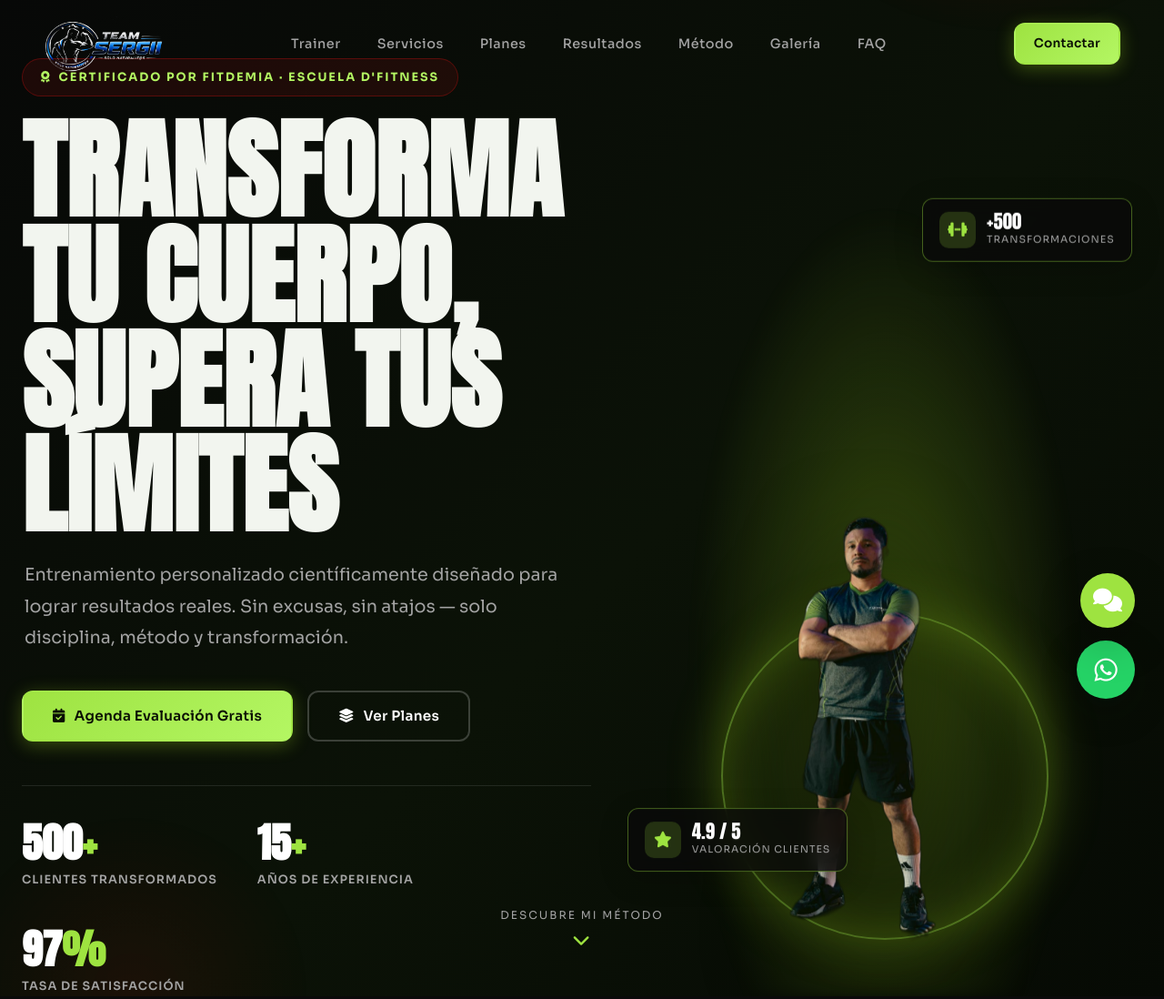
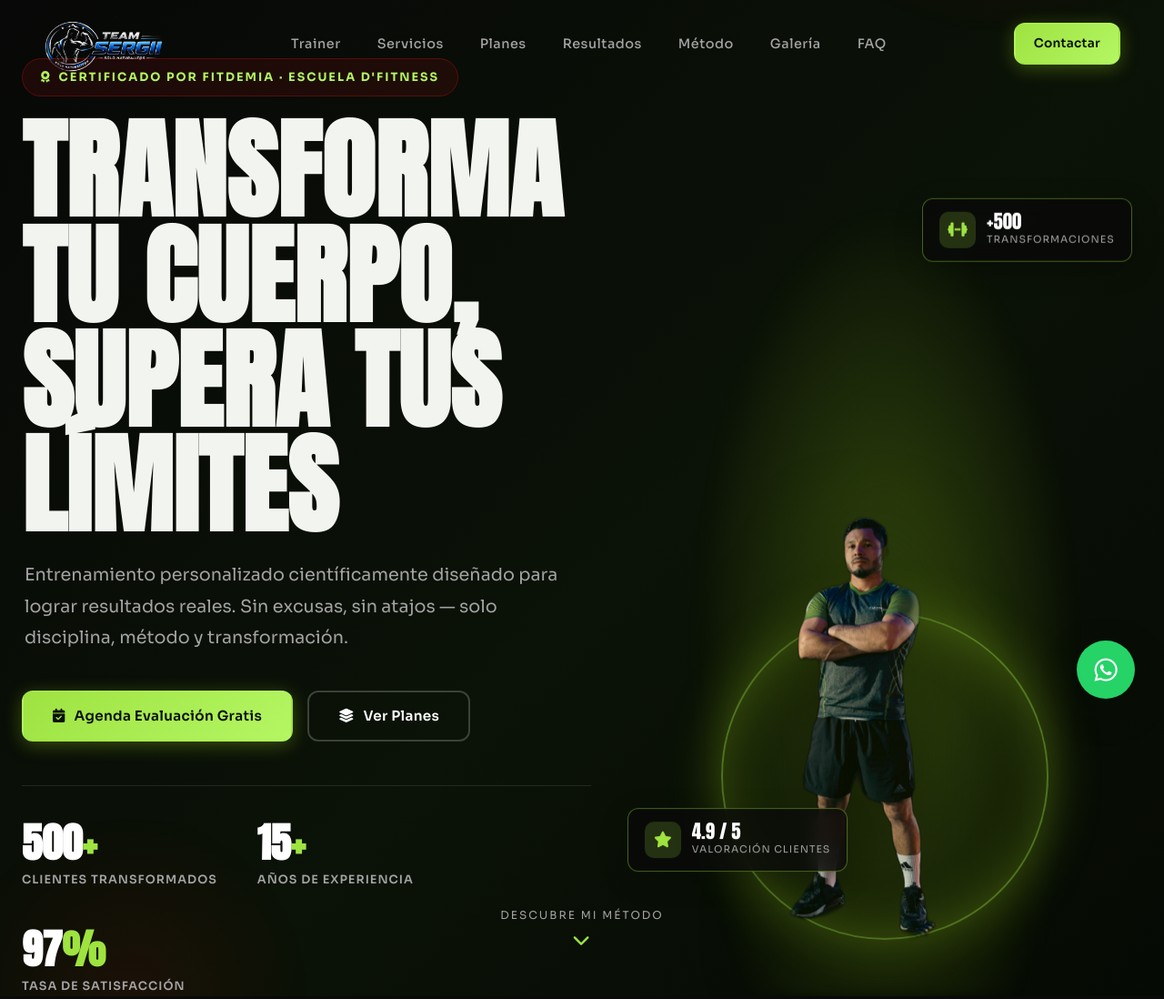
Before and after one commit to hectorvasquezdev/TeamSergiiPage, a website with bundled scripts: page Sergio Palermo Fit.html in a window 1280 px wide. Shown: the top 1098 px of the page at 91% size. Built offline with nearby package versions, Linux system fonts and the light colour scheme.

Commit message:
quita doble boton

```diff
--- a/Sergio Palermo Fit.html
+++ b/Sergio Palermo Fit.html
@@ -2829,9 +2829,6 @@
 <a href="https://wa.me/message/ET4FPLXVXZMQB1" target="_blank" class="floating-wa" title="Contactar por WhatsApp">
   <i class="fab fa-whatsapp"></i>
 </a>
-<div class="floating-chat" id="floatingChat" title="Chat" onclick="toggleChat()">
-  <i class="fas fa-comments"></i>
-</div>
 
 <!-- ===== JAVASCRIPT ===== -->
 <script>
```
